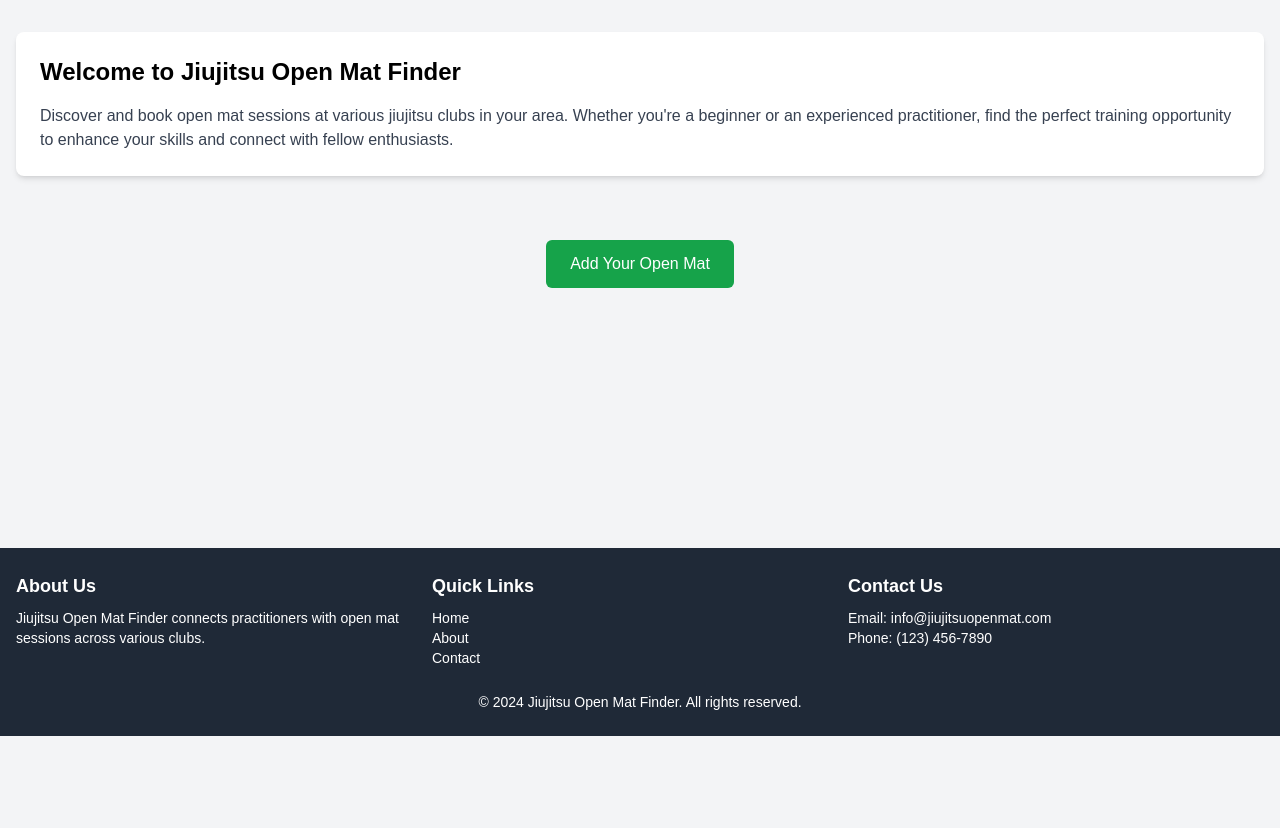
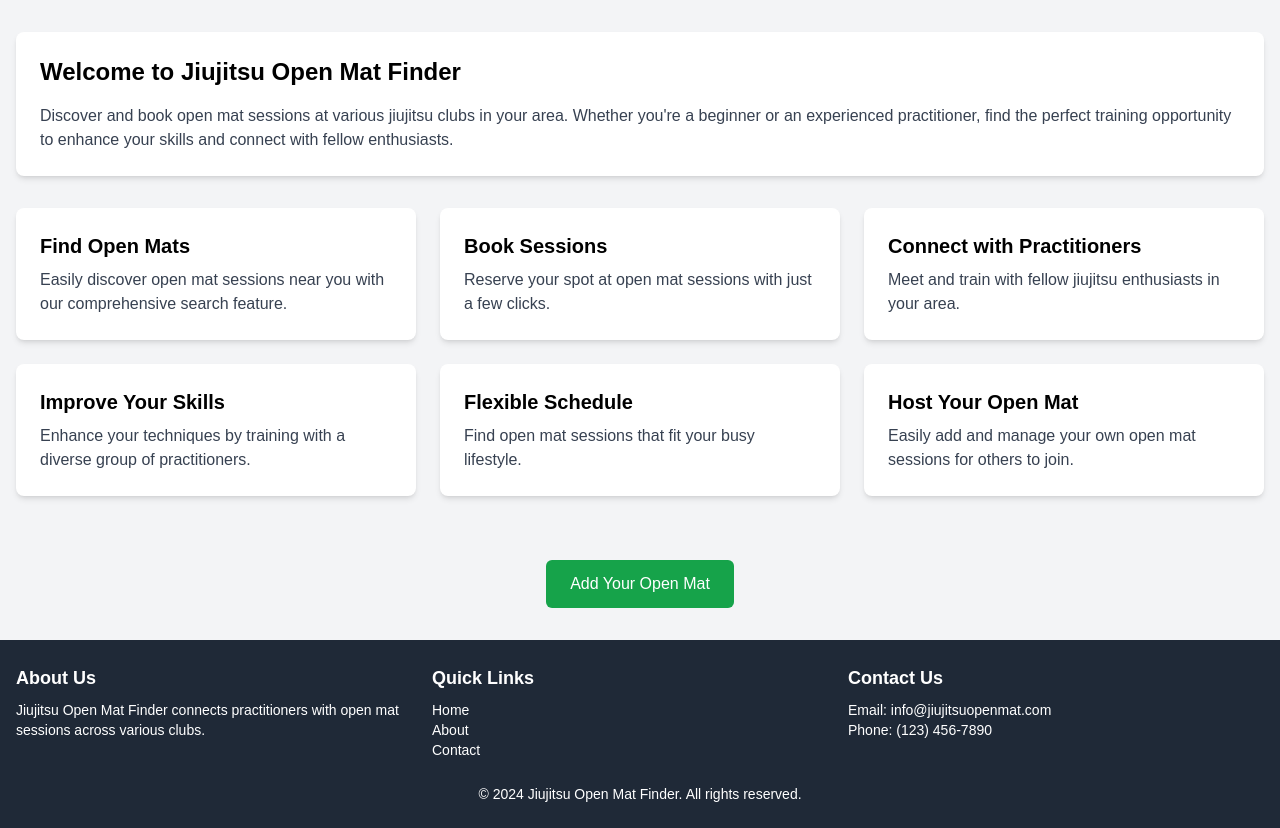
Before and after one commit to nimblegeek/MatMap, a Flask app: page / in a window 1280 px wide. Shown: the part 64-892 px from the top of the page. Before the commit the page ends 800 px from the top, so only its background shows below. Run offline with Flask 3, Linux system fonts and the light colour scheme; some libraries are stand-ins or nearby versions.

Commit message:
Agent step completed: Add 6-9 boilerplate div cards to the index.html template

```diff
--- a/templates/index.html
+++ b/templates/index.html
@@ -8,6 +8,33 @@
         Whether you're a beginner or an experienced practitioner, find the perfect
         training opportunity to enhance your skills and connect with fellow enthusiasts.
     </p>
+</div>
+
+<div class="grid grid-cols-1 md:grid-cols-2 lg:grid-cols-3 gap-6 mb-8">
+    <div class="bg-white rounded-lg shadow-md p-6">
+        <h3 class="text-xl font-semibold mb-2">Find Open Mats</h3>
+        <p class="text-gray-700">Easily discover open mat sessions near you with our comprehensive search feature.</p>
+    </div>
+    <div class="bg-white rounded-lg shadow-md p-6">
+        <h3 class="text-xl font-semibold mb-2">Book Sessions</h3>
+        <p class="text-gray-700">Reserve your spot at open mat sessions with just a few clicks.</p>
+    </div>
+    <div class="bg-white rounded-lg shadow-md p-6">
+        <h3 class="text-xl font-semibold mb-2">Connect with Practitioners</h3>
+        <p class="text-gray-700">Meet and train with fellow jiujitsu enthusiasts in your area.</p>
+    </div>
+    <div class="bg-white rounded-lg shadow-md p-6">
+        <h3 class="text-xl font-semibold mb-2">Improve Your Skills</h3>
+        <p class="text-gray-700">Enhance your techniques by training with a diverse group of practitioners.</p>
+    </div>
+    <div class="bg-white rounded-lg shadow-md p-6">
+        <h3 class="text-xl font-semibold mb-2">Flexible Schedule</h3>
+        <p class="text-gray-700">Find open mat sessions that fit your busy lifestyle.</p>
+    </div>
+    <div class="bg-white rounded-lg shadow-md p-6">
+        <h3 class="text-xl font-semibold mb-2">Host Your Open Mat</h3>
+        <p class="text-gray-700">Easily add and manage your own open mat sessions for others to join.</p>
+    </div>
 </div>
 
 <div class="grid grid-cols-1 md:grid-cols-2 lg:grid-cols-3 gap-6">
```
